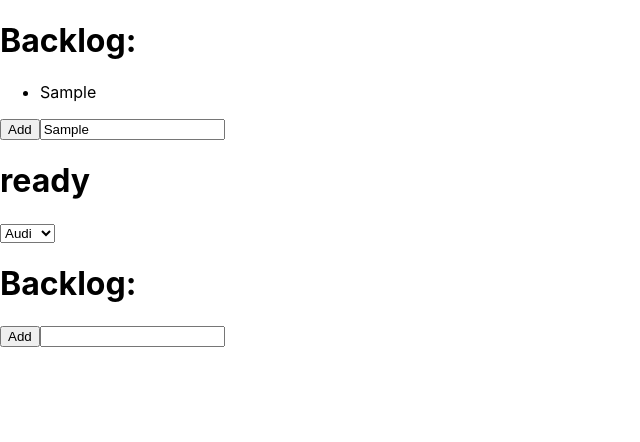
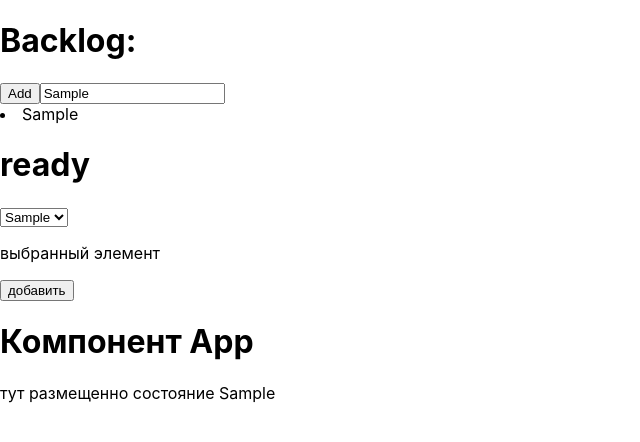
Before and after one commit to PickleRick56/Kanban, a React (Create React App) app: page / in a window 1280 px wide. Both pictures are taken after typing "Sample" into the empty fields and a click on the button "Add". Shown: the top 442 px of the page, without its empty margins (0-640 px from the left). Built offline with nearby package versions, Linux system fonts and the light colour scheme.

Commit message:
add some functional, like remove and adding el

```diff
--- a/src/App.js
+++ b/src/App.js
@@ -1,14 +1,28 @@
 import Backlog from "./Backlog";
 import Ready from "./Ready";
+import { useState } from 'react';
+
+export default function App (){
+  const [condition, setCondition]= useState([]);
+
+  const addElement = (el) => {
+    setCondition([...condition, el]);
+  }
 
 
-export default function rat (){
+  const delElement = (el) => {
+
+     const result = condition.filter(key =>  el!==key);
+    setCondition(result);
+  }
+
   return(
 <>
-<Backlog/>
-    <Ready name={'ready'}/>
-  <Backlog/>
+<Backlog prop={condition}  onClick={addElement}/>
+    <Ready name={'ready'} prop={condition} onClick={delElement}/>
 
+<h1>Компонент App</h1>
+ <p>тут размещенно состояние {condition}</p>
 </>
 
    )
--- a/src/Backlog.js
+++ b/src/Backlog.js
@@ -1,11 +1,12 @@
 import { useState } from 'react';
 
 
-let nextId = 0;
 
-export default function Backlog() {
+
+export default function Backlog({prop,onClick}) {
   const [topic, setTopic] = useState('');
-  const [artists, setArtists] = useState([]);
+
+
 
   return (
     <>
@@ -13,24 +14,19 @@ export default function Backlog() {
 
     <h1>Backlog:</h1>
 
+    <button onClick={
+() => {
+  onClick(topic);
 
-    <ul>
-      {artists.map(artist => (
-        <li key={artist.id}>{artist.name}</li>
-      ))}
-    </ul>
+}} >Add</button>
 
-    <button onClick={() => {
-      setArtists([
-        ...artists,
-        { id: nextId++, name: topic }
-      ]);
-    }}>Add</button>
     <input
-      value={topic}
+      value={topic} id='cat'
       onChange={e => setTopic(e.target.value)}
     />
-
+{prop.map(artist => (
+  <li >{artist}</li>
+))}
     </div>
     </>
   );
--- a/src/Ready.js
+++ b/src/Ready.js
@@ -1,28 +1,40 @@
 import { useState } from 'react';
 
-const arrExample=['cat','dog', 'job'];
 
 
-export default function Ready({name}) {
-    const [topic, setTopic] = useState('');
-    const [artists, setArtists] = useState([]);
+
+export default function Ready({name, prop, onClick}) {
+
+    const [conditionReady, setConditionReady]=useState([]);
+    const [status, setStatus] = useState(null);
+
+    function changeStatus(e) {
+      setStatus(e.target.value);
+
+    }
+
+function addToDraw(){
+  setConditionReady([...conditionReady, status]);
+  onClick(status);
+}
 
     return (
       <>
  <div>
 
  <h1>{name}</h1>
-<select id="tasks">
-{arrExample.map(key => (
-        <li value={key}>{key}</li>
-      ))}
+           <select  onClick={changeStatus} id="tasks">
+               {prop.map(key => (<option value={key}  >{key}</option>))}
+            </select>
 
-  <option value="volvo">Volvo</option>
-  <option value="saab">Saab</option>
-  <option value="vw">VW</option>
-  <option value="audi" selected>Audi</option>
-</select>
 
+
+
+{conditionReady.map(artist => (
+  <li >{artist}</li>
+))}
+<p>выбранный элемент {status}</p>
+<button onClick={addToDraw}>добавить</button>
  </div>
 
 
```
